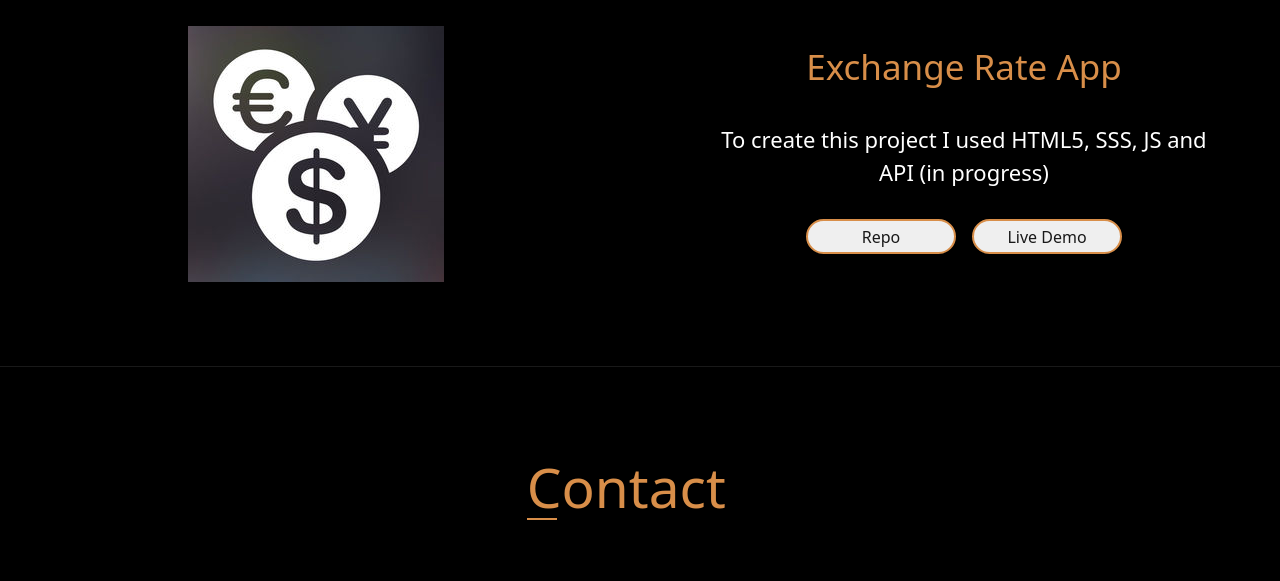
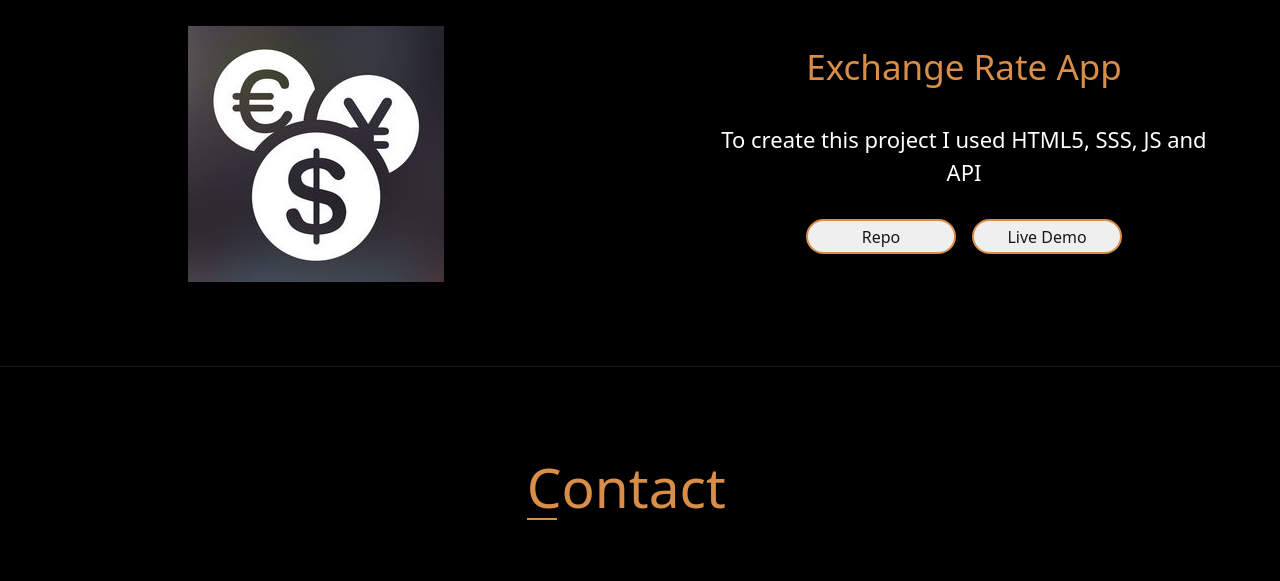
Before and after one commit to czesuaww/PortfolioSite, a plain HTML site: page index.html in a window 1280 px wide. Shown: the part 4520-5101 px from the top of the page. Drawn offline with nearby package versions, Linux system fonts and the light colour scheme.

Commit message:
updated progress in exchange rate app

```diff
--- a/index.html
+++ b/index.html
@@ -327,8 +327,7 @@
             <div class="projects__card-info projects__card-info--seventh">
               <h3 class="projects__card-info-heading">Exchange Rate App</h3>
               <p class="projects__card-info-text">
-                To create this project I used HTML5, SSS, JS and API (in
-                progress)
+                To create this project I used HTML5, SSS, JS and API
               </p>
               <div class="projects__card-info-buttons">
                 <button class="projects__card-info-buttons-repo">
```
